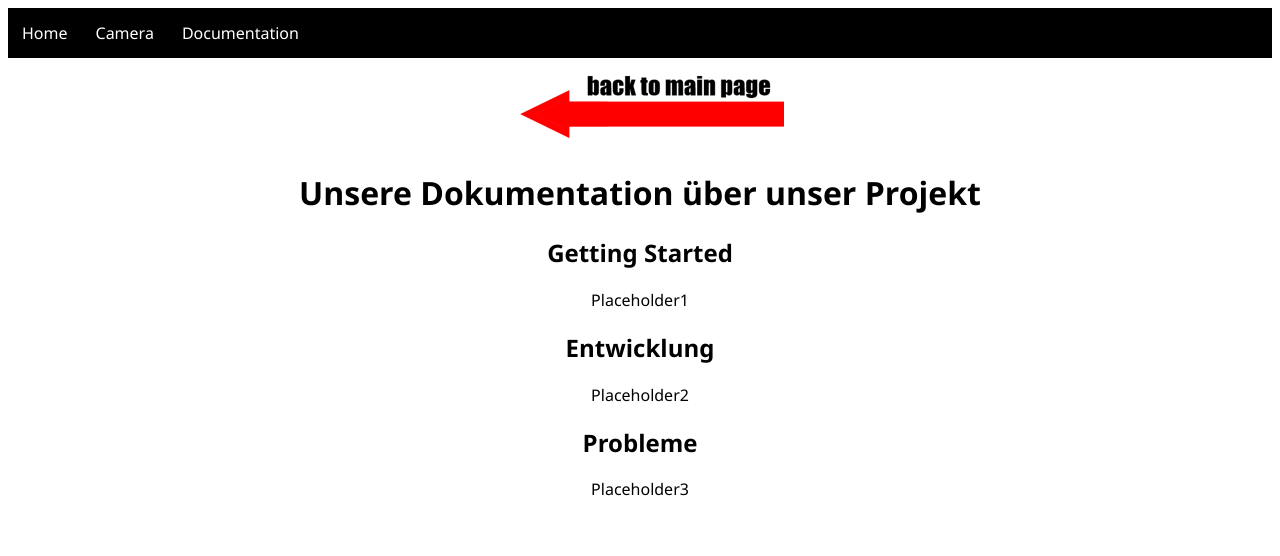
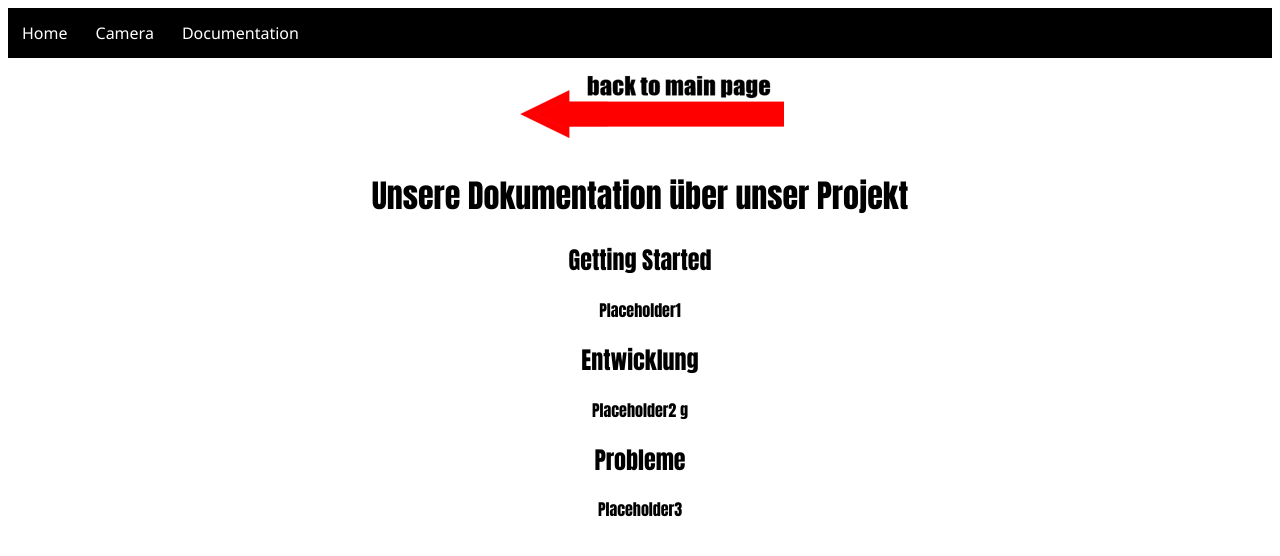
Before and after one commit to Dipolymethylmethacrylat/Security-Cam, a plain HTML site: page index/pages/documentation.html in a window 1280 px wide. Drawn offline with Linux system fonts and the light colour scheme.

Commit message:
added different fonts and changed icons

```diff
--- a/index/pages/documentation.html
+++ b/index/pages/documentation.html
@@ -63,7 +63,7 @@
         <p class="center">
 
             Placeholder2
-
+        g
         </p>
 
         <h2 class="center">
--- a/index/style.css
+++ b/index/style.css
@@ -5,7 +5,7 @@
 }
 
 .center{
-
+    font-family: Impact, Haettenschweiler, 'Arial Narrow Bold', sans-serif;
     display: flex;
     justify-content: center;
 
@@ -43,13 +43,13 @@ img:hover {
     background-color: rgb(189, 189, 189);
     background-image: url();
     background-repeat: repeat-y;
-    position: fixed;
+    position: fixed; nm
 
 
 }*/
 
 body{
-
+    font-family: Impact, Haettenschweiler, 'Arial Narrow Bold', sans-serif;
     opacity: 0;
     transition: opacity 0.5s;
 
```
Also changed, not shown: index/images/index.jpg, index/images/pageicon.jpg, index/index.html (line endings or trailing spaces).
